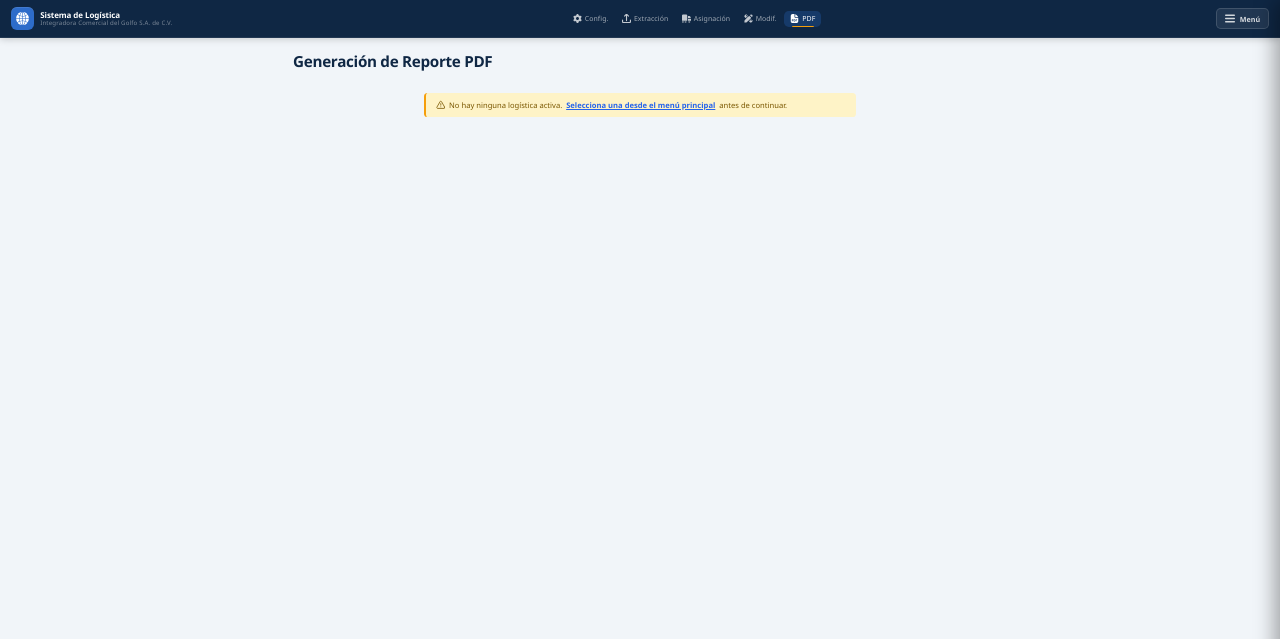
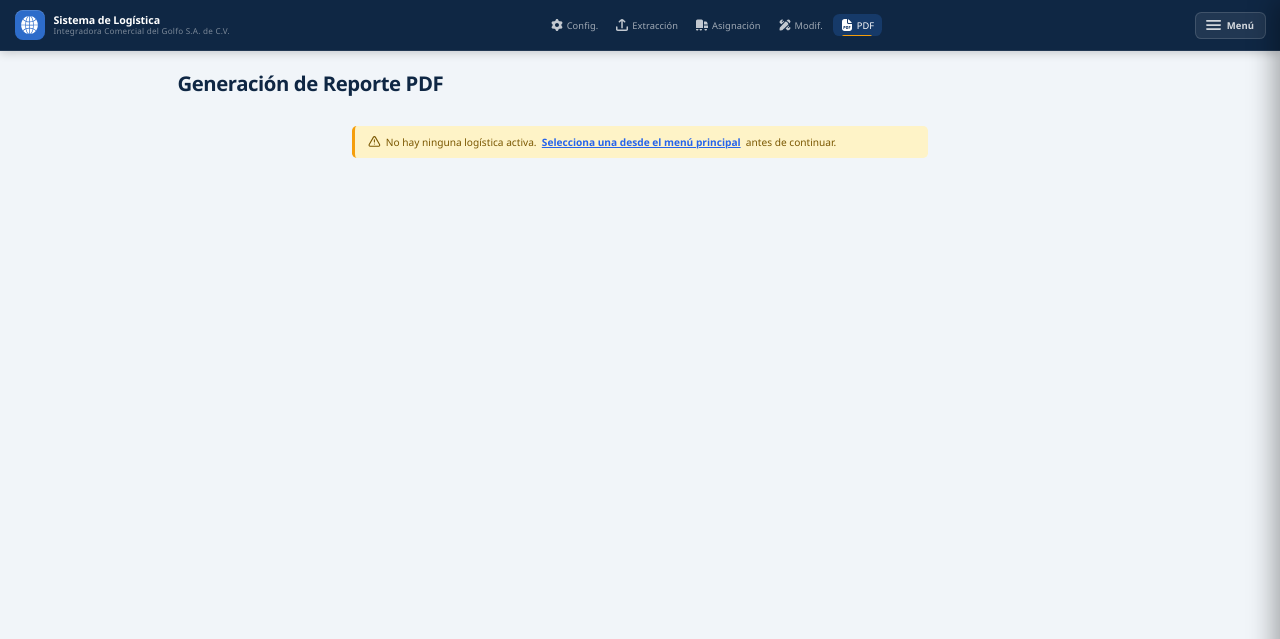
Before and after one commit to Carlin31/icg_logistica, a Flask app: page /pdf/ in a window 1280 px wide. Shown: the top 639 px of the page. Run offline with Flask 3, Linux system fonts and the light colour scheme.

Commit message:
Fix zoom en html que rompía fixed/sticky en Render; mueve zoom a body
- Quita zoom:0.6 del elemento html (rompía position:fixed/sticky en Render)
- Aplica zoom:0.8 en body para preservar el escalado sin afectar el header ni overlays
- Elimina <style> inline redundante en base.html
- Agrega flex-shrink:0 en .acciones-ruta para que los botones Confirmar/Recalcular no desaparezcan cuando el panel izquierdo tiene max-height

Co-Authored-By: Claude Sonnet 4.6 <noreply@anthropic.com>

```diff
--- a/static/css/base.css
+++ b/static/css/base.css
@@ -94,7 +94,6 @@ html {
   /* Tipografía fluida: 13px en móvil → 14.5px en laptop estándar.
      Todas las unidades rem escalan en cascada. */
   font-size: clamp(13px, 0.4vw + 10px, 14.5px);
-  zoom: 0.6;
 }
 
 body {
@@ -103,6 +102,7 @@ body {
   color: var(--texto-oscuro);
   min-height: 100vh;
   -webkit-font-smoothing: antialiased;
+  zoom: 0.8;
 }
 
 /* ════════════════════════════════════════════════════════════════
--- a/static/css/modificacion.css
+++ b/static/css/modificacion.css
@@ -450,6 +450,7 @@
   display: flex; gap: 8px; padding: 12px 16px;
   border-top: 1px solid var(--borde, #e2e8f0);
   background: #fafbfc; border-radius: 0 0 10px 10px;
+  flex-shrink: 0;
 }
 
 /* ── Panel derecho: mapa ─────────────────────────────────── */
--- a/templates/base.html
+++ b/templates/base.html
@@ -6,7 +6,6 @@
     <title>{% block title %}Sistema de Rutas{% endblock %}</title>
     {% block favicon %}<link rel="icon" type="image/svg+xml" href="{{ url_for('static', filename='img/favicon-brand.svg') }}">{% endblock %}
     <link rel="stylesheet" href="{{ url_for('static', filename='css/base.css') }}">
-    <style>html { zoom: 0.6; }</style>
     {% block extra_css %}{% endblock %}
 </head>
 <body>
```
